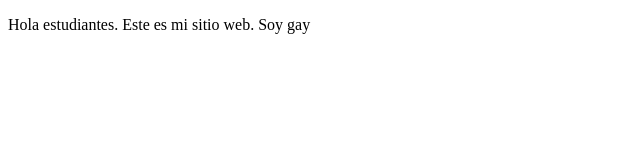
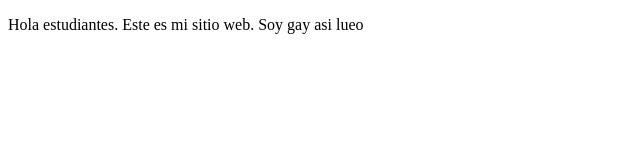
Before and after one commit to Swasmosy/proyectoDemoCursoPrework, a plain HTML site: page index.html in a window 1280 px wide. Shown: the full height of the page, 0-640 px from the left. Drawn offline with Linux system fonts and the light colour scheme.

Commit message:
viene mason

```diff
--- a/index.html
+++ b/index.html
@@ -8,7 +8,7 @@
 </head>
 <body>
     <p>
-        Hola estudiantes. Este es mi sitio web. Soy gay
+        Hola estudiantes. Este es mi sitio web. Soy gay asi lueo
     </p>
 </body>
 </html>
```
